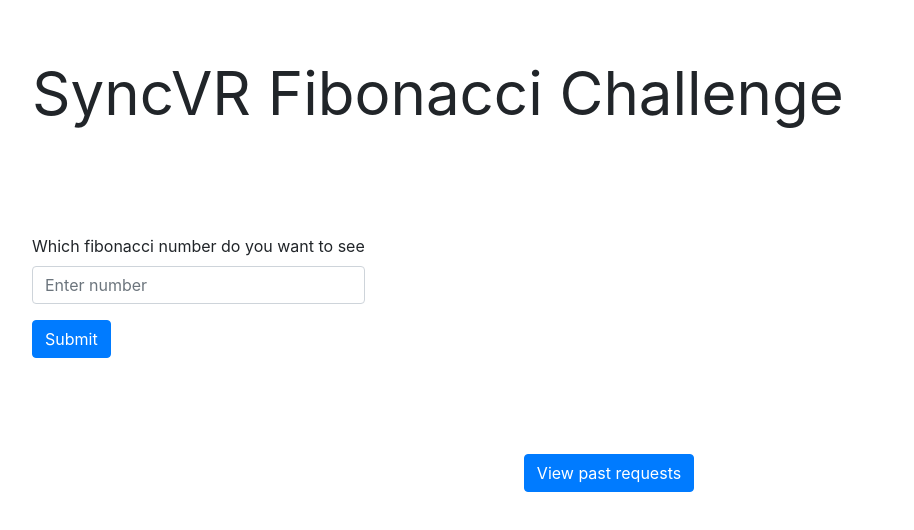
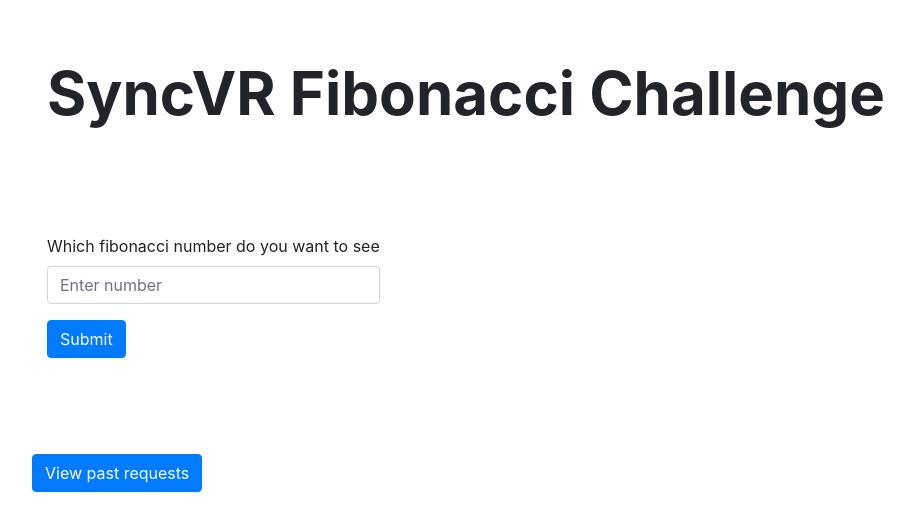
Before and after one commit to nehalicious/syncvr, a React (Create React App) app: page /Home in a window 1280 px wide. Shown: the top 530 px of the page, without its empty margins (16-930 px from the left). Built offline with nearby package versions, Linux system fonts and the light colour scheme.

Commit message:
Add documentation for react methods

```diff
--- a/src/Components/Home.js
+++ b/src/Components/Home.js
@@ -1,7 +1,13 @@
 import React, {useState} from 'react';
 import {Container, Row, Form, Button} from 'react-bootstrap';
 import {useHistory} from 'react-router-dom';
+import axios from 'axios';
 
+/**
+ * Home Screen with option to enter a number 'n' and
+ * calculate the nth number of the fibonacci series
+ * @constructor
+ */
 export default function Home() {
     const [number, setNumber] = useState(1);
     const [error, displayError] = useState(false);
@@ -10,7 +16,6 @@
     const handleSubmit = (e) => {
         e.preventDefault();
         console.log(number);
-
     };
 
     const handleChange = (input) => {
@@ -23,20 +28,27 @@
     const headingStyle = {
         width: '100%',
         fontSize: '7.5vh',
-        textAlign: 'center'
-    }
+        textAlign: 'center',
+        fontWeight: 'bold',
+        fontColor: '#4D3F3F',
+    };
+
+    const alignCenter = {
+        marginRight: 'auto',
+        marginLeft: 'auto',
+   };
 
     return (
         <Container fluid style={{minHeight: '100vh', width: '100%'}}>
-            <Row className="p-5" style={headingStyle}> SyncVR Fibonacci Challenge</Row>
-            <Row className="p-5">
+            <Row className="p-5 mx-auto" style={headingStyle}>SyncVR Fibonacci Challenge</Row>
+            <Row style={alignCenter} className="p-5">
                 <Form>
                     <Form.Group controlId="formNumber">
                         <Form.Label>Which fibonacci number do you want to see</Form.Label>
                         <Form.Control onChange={e=>handleChange(e.target.value)} type="number" placeholder="Enter number" />
                     </Form.Group>
 
-                    <Button onClick = {(e)=>handleSubmit(e)}variant="primary" type="submit">
+                    <Button style={alignCenter} onClick = {(e)=>handleSubmit(e)} variant="primary" type="submit">
                         Submit
                     </Button>
                     {error? <Form.Text> Please enter a positive number </Form.Text> : null}
@@ -44,7 +56,6 @@
             </Row>
             <Row style={{width: '100%'}} className="p-5">
                 <Button
-                    style={{marginRight: 'auto', marginLeft: 'auto'}}
                     onClick={()=>{history.push('/OldRequests')}}>
                     View past requests
                 </Button>
--- a/src/Components/OldRequests.js
+++ b/src/Components/OldRequests.js
@@ -4,12 +4,20 @@
 import RequestBox from "./RequestBox";
 import {useHistory} from 'react-router-dom';
 
+/**
+ * Page to display old requests made to the fibonacci api
+ */
 export default function OldRequests() {
     const [loading, isLoading] = useState(true);
     const [requests, setRequests] = useState(null);
     const [error, isError] = useState(false);
     const history=useHistory();
 
+    /**
+     * Get all previous requests from firebase api
+     * Set loading to false when response is received from the server
+     * Set error if status code is not 200
+     */
     const getRequests = async() => {
         isError(false)
         axios.get("https://us-central1-syncvr-fc5d5.cloudfunctions.net/app/requests")
@@ -37,13 +45,17 @@
         textAlign: 'center',
         fontWeight: 'bold',
         fontColor: '#4D3F3F'
-    }
+    };
 
     return (
         <Container fluid style={{minHeight: '100vh', width: '100%'}}>
             <Row className="p-5 mx-auto" style={headingStyle}> Previous requests can be found below</Row>
-            {loading? <Row> Loading data, please wait</Row>:null}
-            {!loading && error? <Row>Your data could not be retreived at this time</Row> : null}
+            {loading?
+                <Row className="px-5"> Loading data, please wait</Row>
+                :null}
+            {!loading && error?
+                <Row className="px-5">Your data could not be retreived at this time</Row>
+                : null}
             {!loading && requests? requests.map(x=>
                 <RequestBox value={x.value} timestamp={x.access_time._seconds}/>
             ) : null}
```
Also changed, not shown: src/Components/RequestBox.js (+6 -1 lines). Lines whose indentation alone changed are shown as unchanged.
